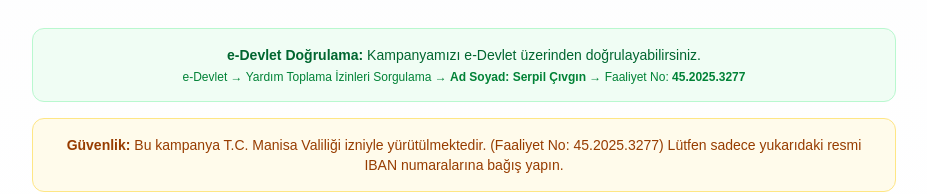
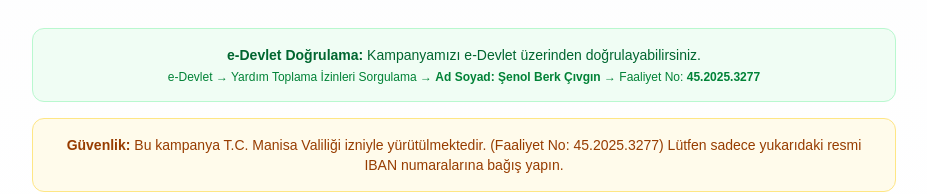
Before and after one commit to osmancancet/dmdsenolberk, a Next.js app: page / in a window 1280 px wide. Shown: the part 1545-1739 px from the top of the page, without its empty margins (176-1103 px from the left). Built offline with nearby package versions, Linux system fonts and the light colour scheme.

Commit message:
e-Devlet ad soyad düzeltmesi: Şenol Berk Çıvgın

```diff
--- a/src/app/page.tsx
+++ b/src/app/page.tsx
@@ -138,7 +138,7 @@
             </p>
             <p className="text-xs text-green-700">
               e-Devlet &rarr; Yardım Toplama İzinleri Sorgulama &rarr;{" "}
-              <strong>Ad Soyad: Serpil Çıvgın</strong> &rarr; Faaliyet No:{" "}
+              <strong>Ad Soyad: Şenol Berk Çıvgın</strong> &rarr; Faaliyet No:{" "}
               <strong>45.2025.3277</strong>
             </p>
           </div>
```
